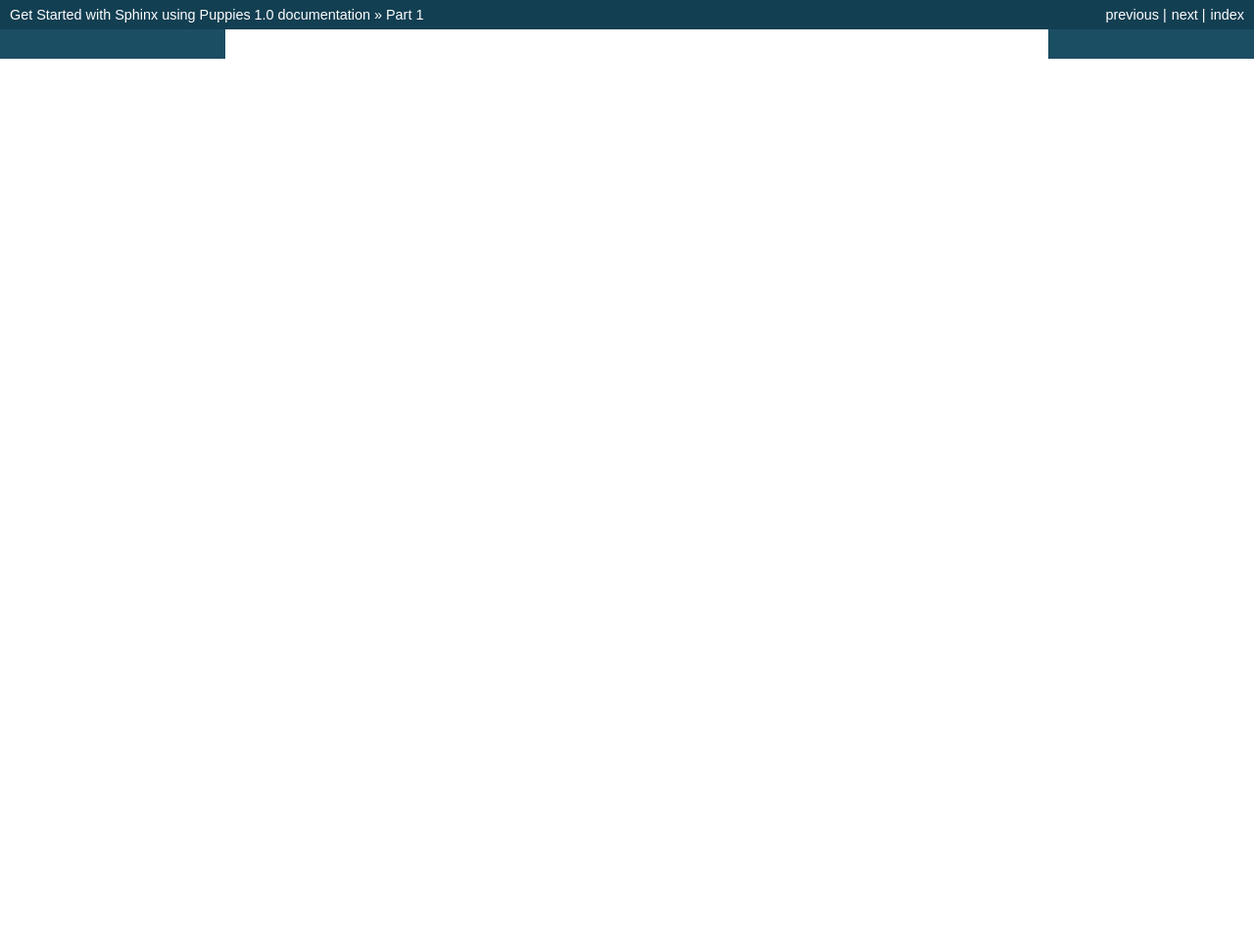
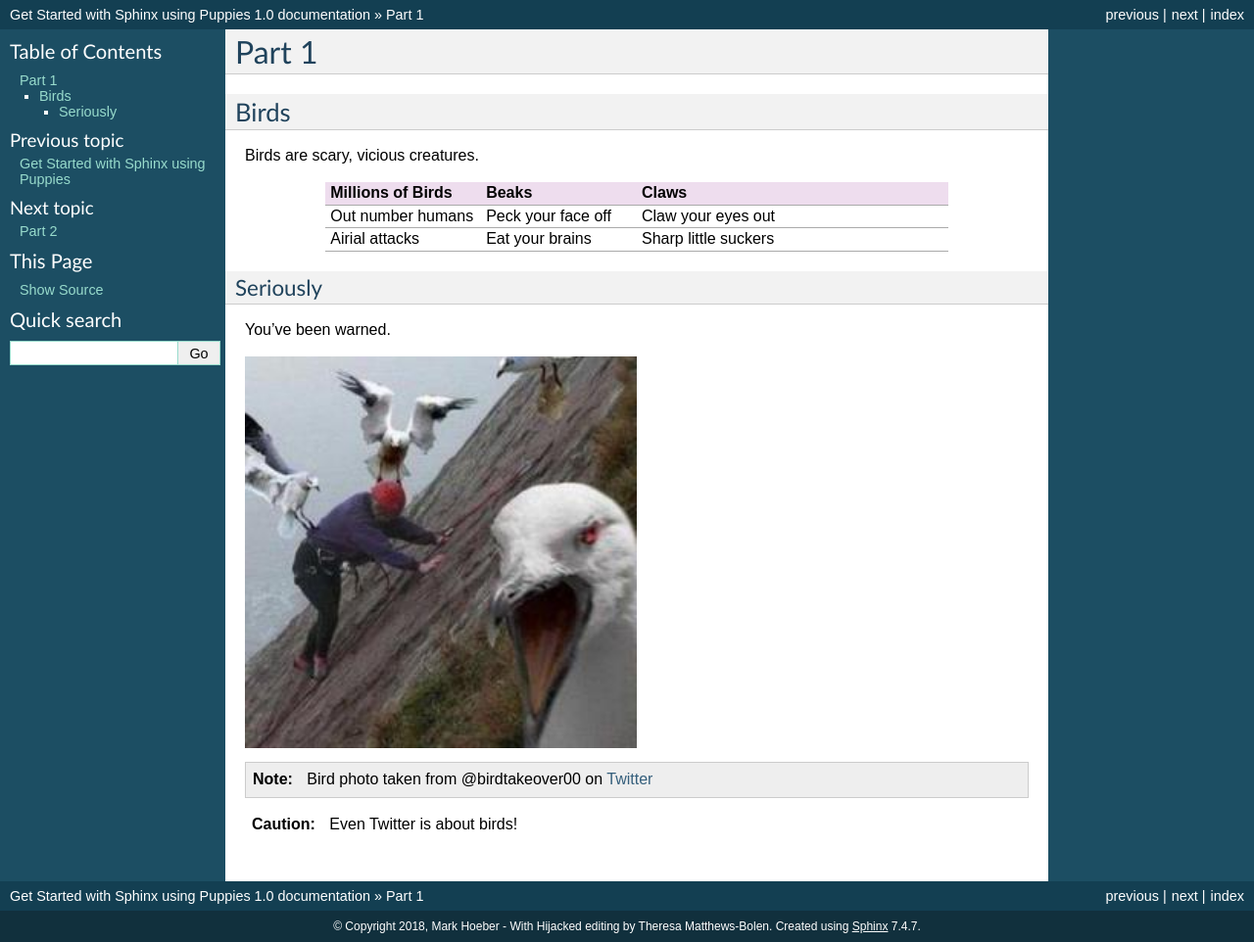
Before and after one commit to MarkHoeber/get_started_sphinx, a Sphinx documentation site: the page built from source/part-1.rst, in a window 1280 px wide. Shown: the whole page at 98% size. Built offline with Sphinx 7.4.7, drawn with Linux system fonts in a browser that asks for light colours; before the commit the page ends 900 px from its top, so only the background shows below that; some of the changed lines change nothing that is shown.

Commit message:
Update part-1.rst

```diff
--- a/source/part-1.rst
+++ b/source/part-1.rst
@@ -1,11 +1,11 @@
 .. raw:: html
 
-    <style> .red {color:red}
+    <style> .red {color:red} </style>
 
 #########
 Part 1
 #########
-</style>
+
 *********
 Birds
 *********
```
